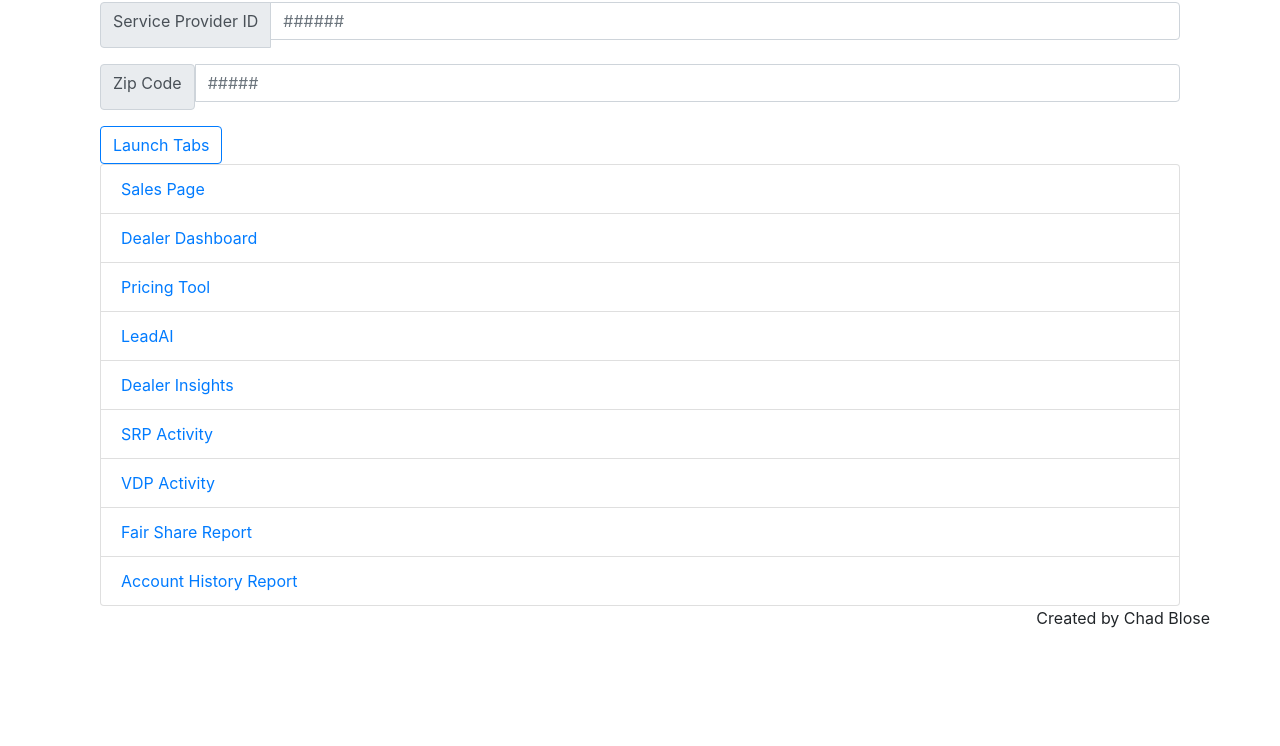
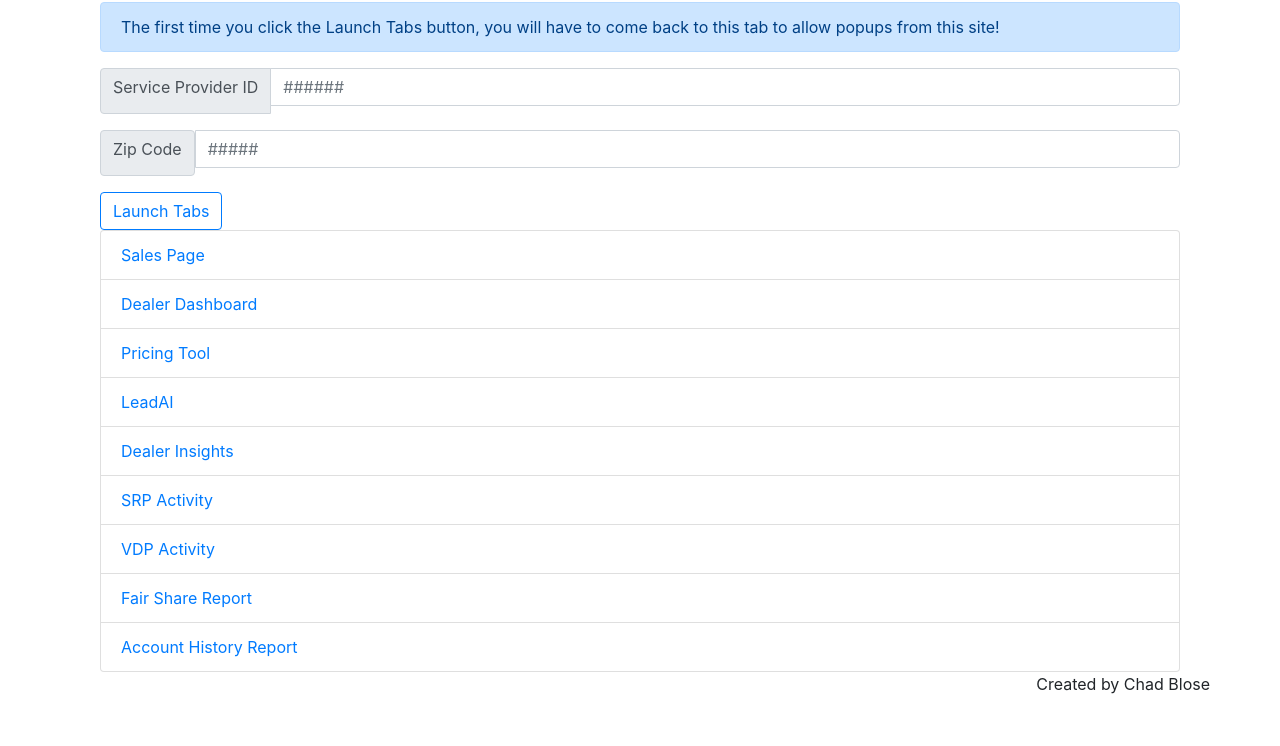
Before and after one commit to chadblose/meetinglauncher, a plain HTML site: page index.html in a window 1280 px wide. Shown: the part 54-800 px from the top of the page. Drawn offline with nearby package versions, Linux system fonts and the light colour scheme.

Commit message:
Added a message to be aware of popup blocking.

```diff
--- a/index.html
+++ b/index.html
@@ -22,6 +22,9 @@
   <div class="container">
   <H1>Launch Your Meeting Tabs</H1>
     <div class="col">
+      <div class="alert alert-primary" role="alert">
+        The first time you click the Launch Tabs button, you will have to come back to this tab to allow popups from this site!
+      </div>
   <div class="input-group mb-3">
     <div class="input-group-prepend">
     <span class="input-group-text" id="basic-addon1"><label for="spid">Service Provider ID</label></span>
@@ -36,6 +39,7 @@
       <button onclick="openAll()" class="btn btn-outline-primary">
     Launch Tabs
   </button>
+
 </div>
   <ul class="list-group">
   <li class="list-group-item"><a id="salespage" href="https://www.cargurus.com/Cars/sales/dealerSalesView.action">Sales Page</a></li>
@@ -101,5 +105,6 @@
     };
 
 </script>
+<script src="https://cdn.jsdelivr.net/npm/bootstrap@5.0.2/dist/js/bootstrap.bundle.min.js" integrity="sha384-MrcW6ZMFYlzcLA8Nl+NtUVF0sA7MsXsP1UyJoMp4YLEuNSfAP+JcXn/tWtIaxVXM" crossorigin="anonymous"></script>
 </body>
 </html>
```
